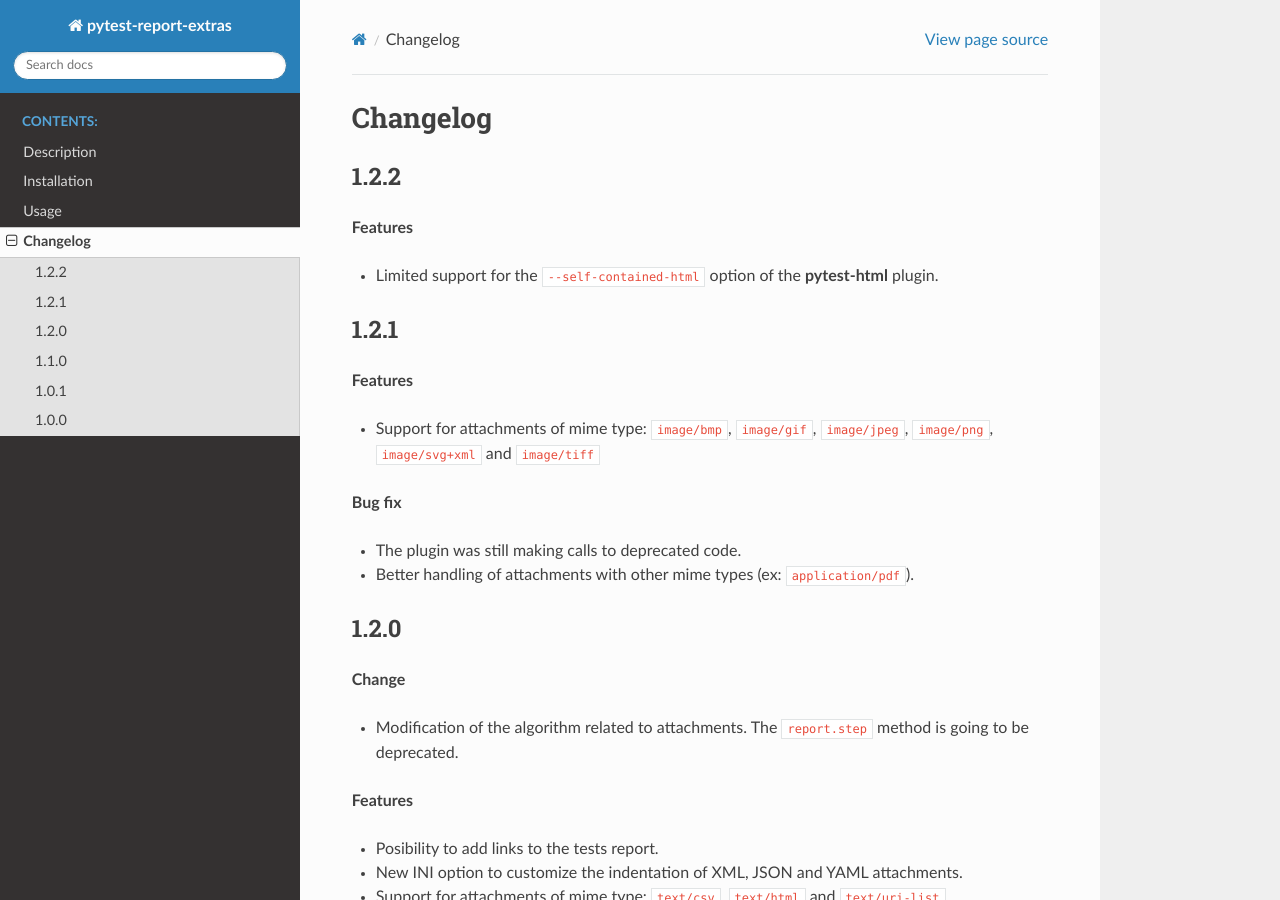
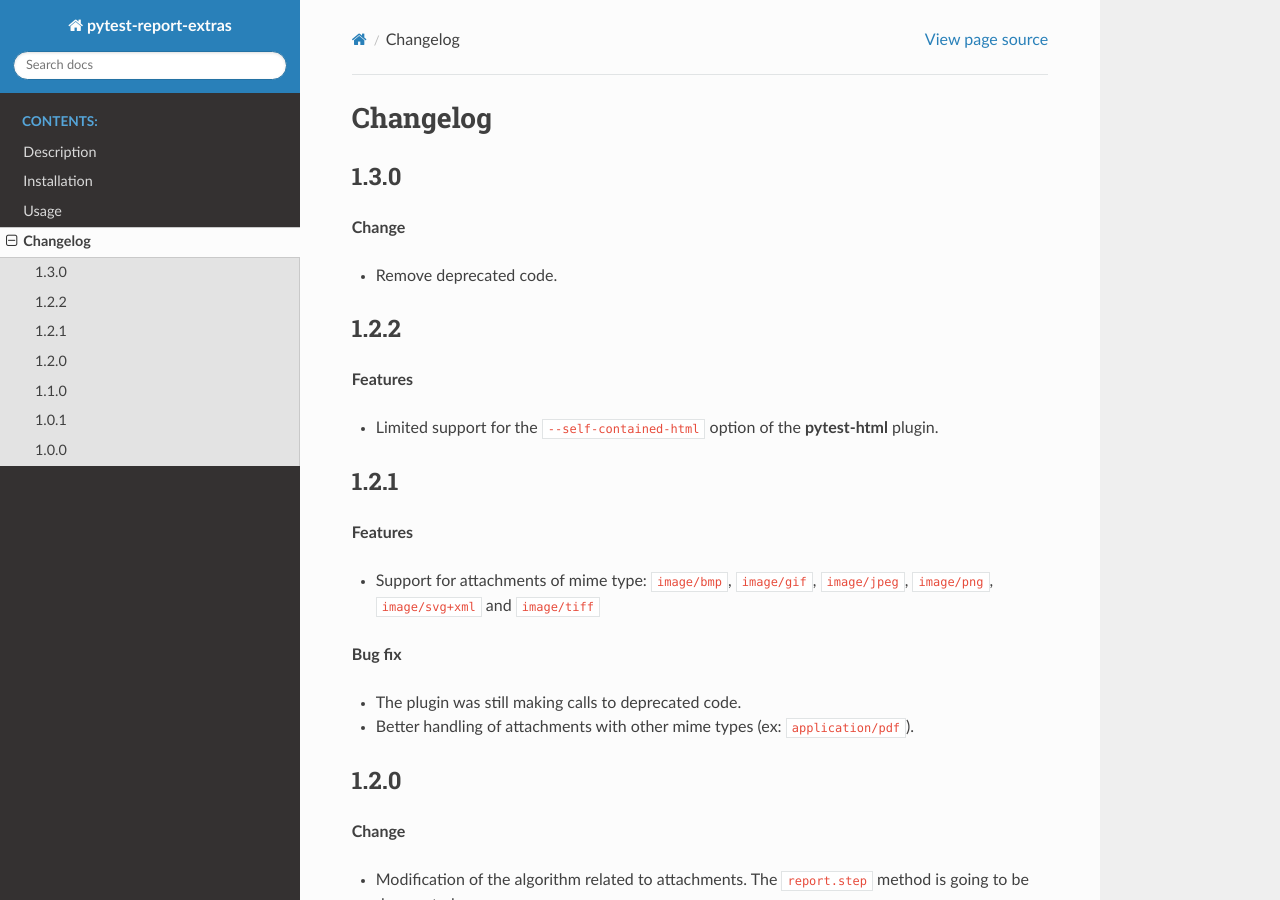
Before and after one commit to harmin-parra/pytest-report-extras, a Sphinx documentation site: the page built from docs/changelog.rst, in a window 1280 px wide and 900 px high. Built offline with Sphinx 7.4.7 and the Read the Docs theme 3.1.0, drawn with Linux system fonts in a browser that asks for light colours.

Commit message:
update docs

```diff
--- a/docs/changelog.rst
+++ b/docs/changelog.rst
@@ -1,6 +1,14 @@
 =========
 Changelog
 =========
+
+
+1.3.0
+=====
+
+**Change**
+
+* Remove deprecated code.
 
 
 1.2.2
```
